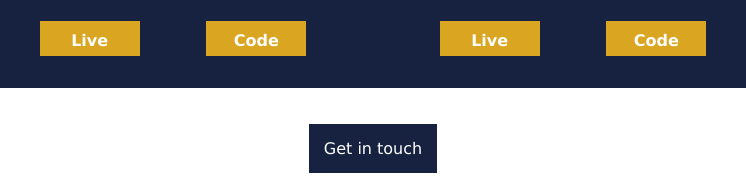
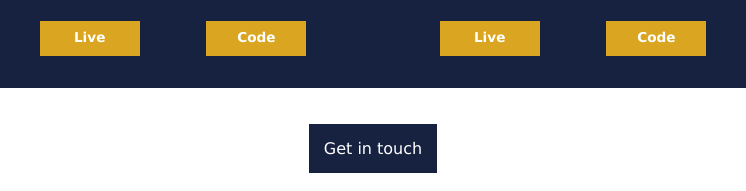
Before and after one commit to buildingadev/buildingadev.github.io, a plain HTML site: page index.html in a window 1280 px wide. Shown: the part 1665-1856 px from the top of the page, 387-1133 px from the left. Drawn offline with Linux system fonts and the light colour scheme.

Commit message:
changed btn style

```diff
--- a/style.css
+++ b/style.css
@@ -329,10 +329,10 @@ nav {
     background-color: var(--border-button-color);
     color: white;
     font-weight: bold;
-    font-size: 1rem;
+    font-size: .85rem;
     border: none;
     text-align: center;
-    padding: 10px 10px;
+    padding: 8px 10px;
 }
 
 .btn:hover, .btn:focus{
```
